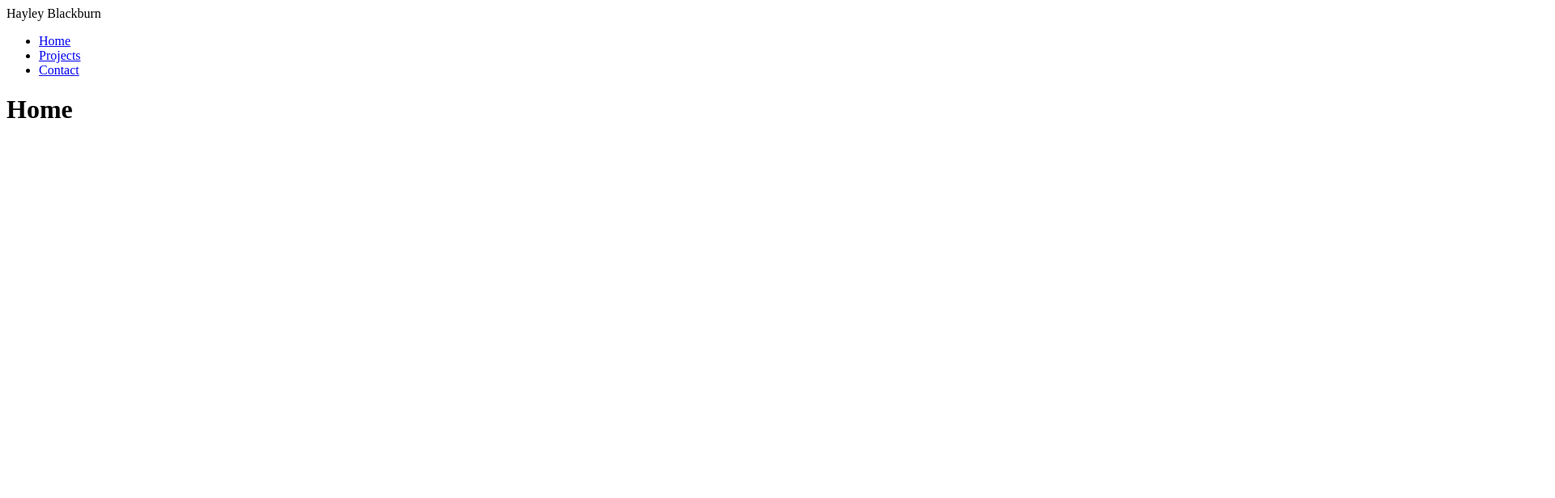
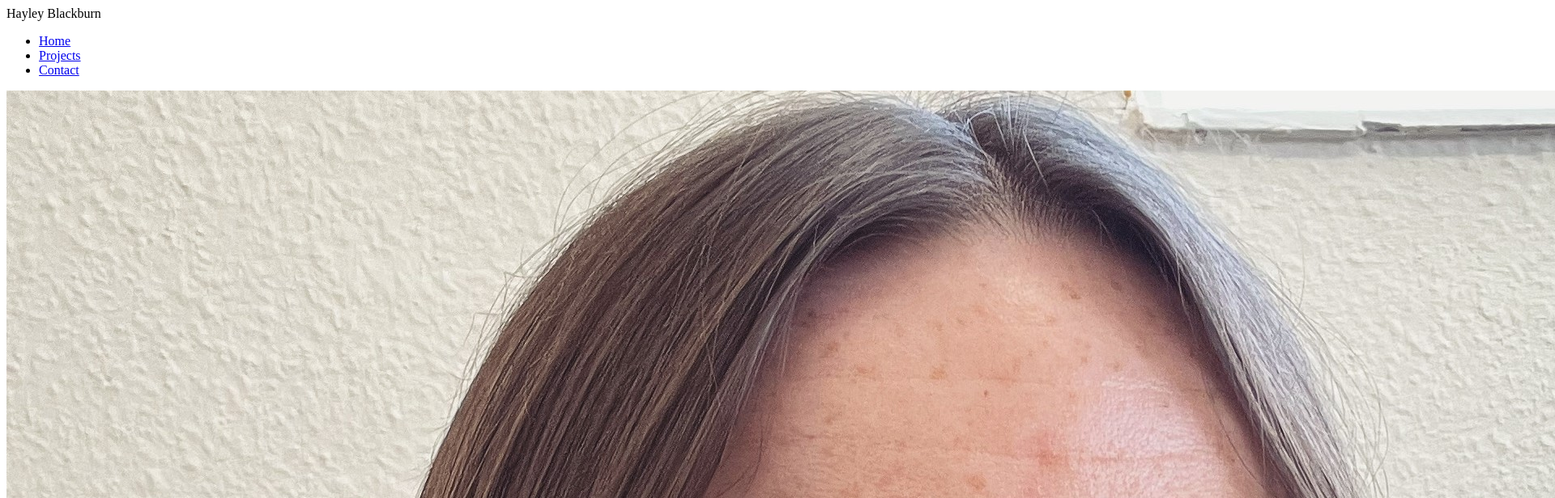
Before and after one commit to codenamehaylz/react-portfolio, a React (Create React App) app: page / in a window 1280 px wide. Shown: the top 616 px of the page at 81% size, 1920 px wide, since content can reach past the window. Built offline with nearby package versions, Linux system fonts and the light colour scheme.

Commit message:
added content to Home page

```diff
--- a/package.json
+++ b/package.json
@@ -4,6 +4,7 @@
   "private": true,
   "dependencies": {
     "@fortawesome/fontawesome-svg-core": "^6.3.0",
+    "@fortawesome/free-brands-svg-icons": "^6.3.0",
     "@fortawesome/free-regular-svg-icons": "^6.3.0",
     "@fortawesome/free-solid-svg-icons": "^6.3.0",
     "@fortawesome/react-fontawesome": "^0.2.0",
--- a/src/components/Home.js
+++ b/src/components/Home.js
@@ -1,11 +1,18 @@
 import React from 'react';
-
-//TODO welcome landing page containing: Name, Headshot, brand statement, some indiciation this is a portfolio site
+import { FontAwesomeIcon } from '@fortawesome/react-fontawesome';
+import { faGithub, faLinkedin } from '@fortawesome/free-brands-svg-icons';
 
 function Home() {
     return (
       <div>
-        <h1>Home</h1>
+        <div className="hero-container">
+          <img alt="Headshot of Hayley Blackburn" src={require("../images/Me.jpg")} />
+          <h1>Hayley Blackburn</h1>
+          <h2>Front End Web Developer</h2>
+          <p>Welcome to my portfolio! Go ahead and take a look at the previous projects that I've worked on. My passion is creating beautiful products with clean and efficient code.</p>
+          <a href="https://www.linkedin.com/in/hayley-blackburn1/"><FontAwesomeIcon icon={faLinkedin} /></a>
+          <a href="https://github.com/codenamehaylz"><FontAwesomeIcon icon={faGithub} /></a>
+        </div>
       </div>
     );
 }
```
Also changed, not shown: src/images/Me.jpg (added), 1 other file (tests, documents, lock files or other folders).
